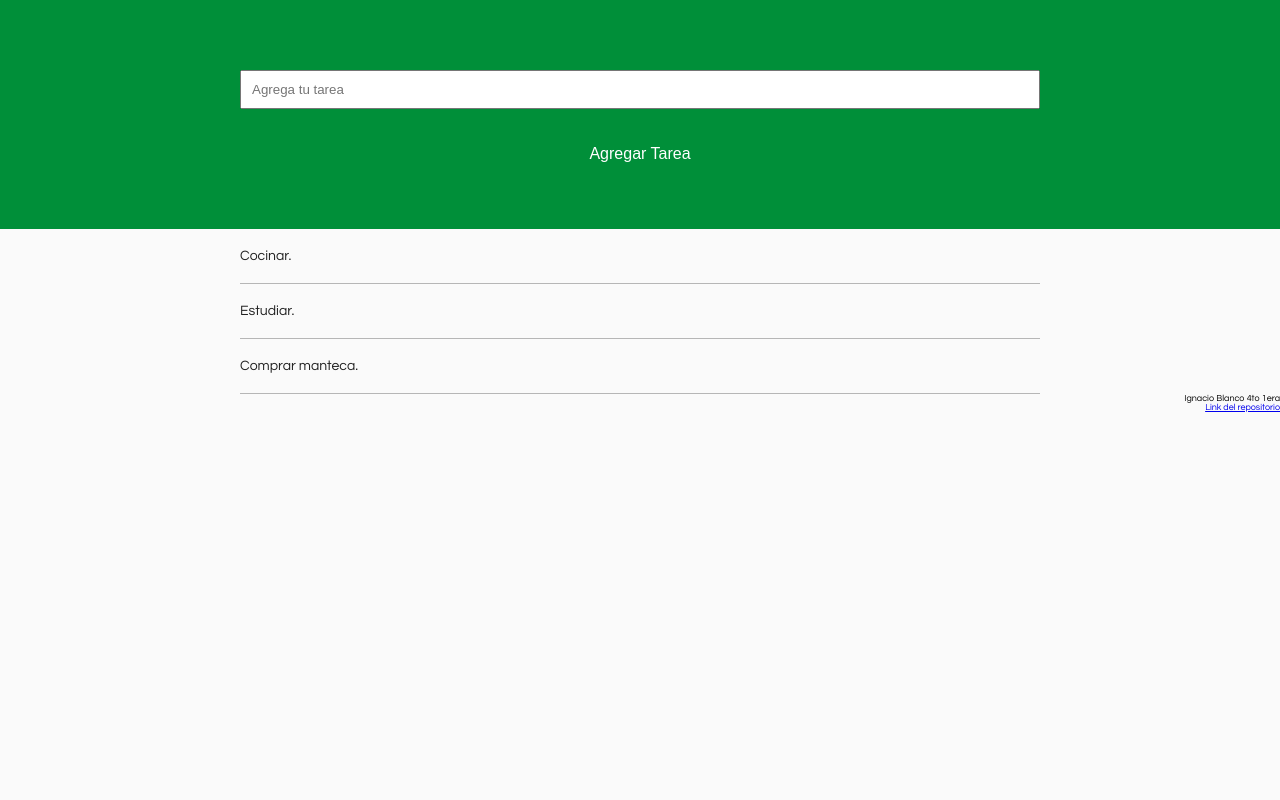
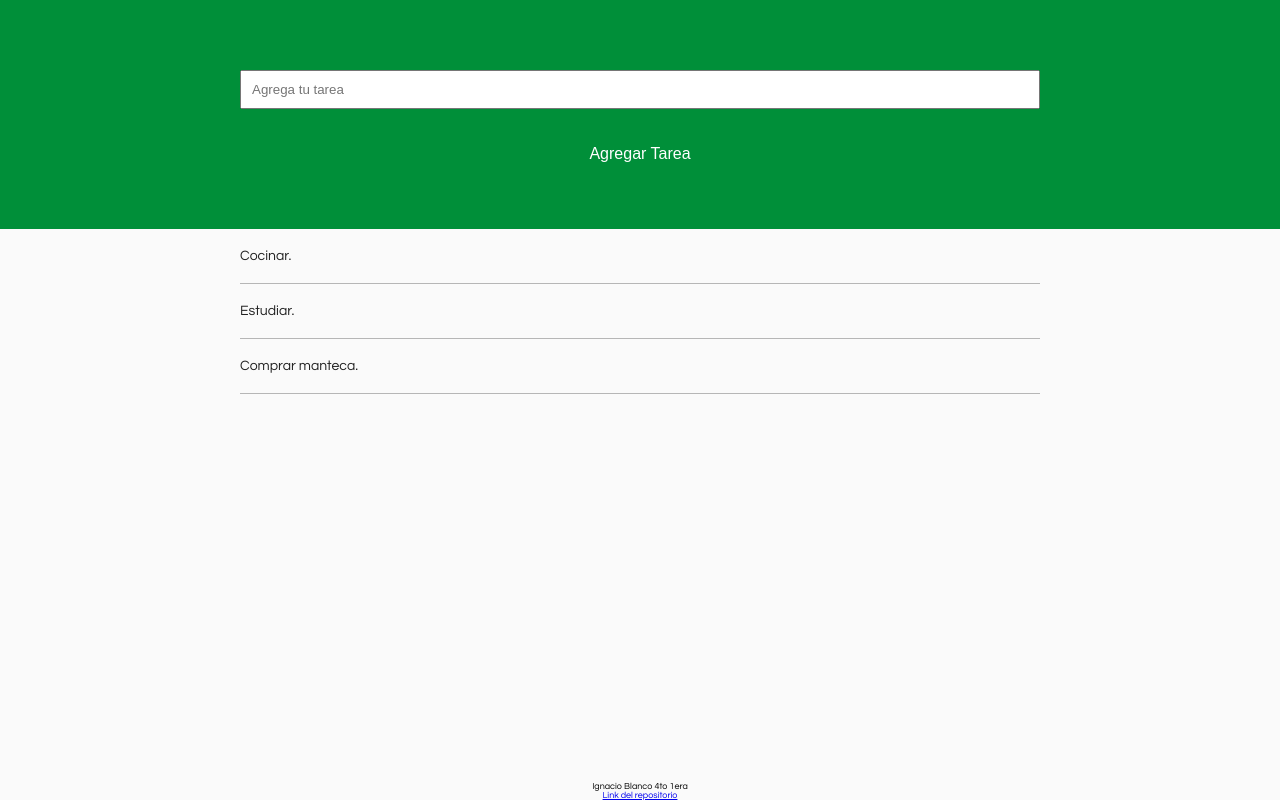
Before and after one commit to IgnacioBlancoo/tp-vacaciones, a plain HTML site: page index.html in a window 1280 px wide. Drawn offline with Linux system fonts and the light colour scheme.

Commit message:
Tp final

```diff
--- a/index.html
+++ b/index.html
@@ -26,10 +26,8 @@
 	</div>
 	<script src="tp.js"></script>
 	<footer>
-		<div class="pie">
 			<p>Ignacio Blanco 4to 1era</p>
 			<a href="https://github.com/IgnacioBlancoo/tp-vacaciones">Link del repositorio</a>
-		</div>
 	</footer>
 </body>
 </html>
--- a/style.css
+++ b/style.css
@@ -10,7 +10,18 @@ body {
 	background: #FAFAFA;
 	font-family: Century Gothic ;
 	font-size: 14px;
+
 }
+
+footer{
+	bottom: 0;
+	position: fixed;
+	text-align: center;
+	font-family: Century Gothic ;
+	font-size: 9px;
+	width: 100%;
+}
+
 
 .wrap {
 	margin: auto;
@@ -74,10 +85,3 @@ body {
 .tareas .lista li a:hover {
 	text-decoration: line-through;
 }
-
-.pie{
-	text-align: right;
-	font-family: Century Gothic ;
-	font-size: 9px;
-	right: 20px;
-}
```
